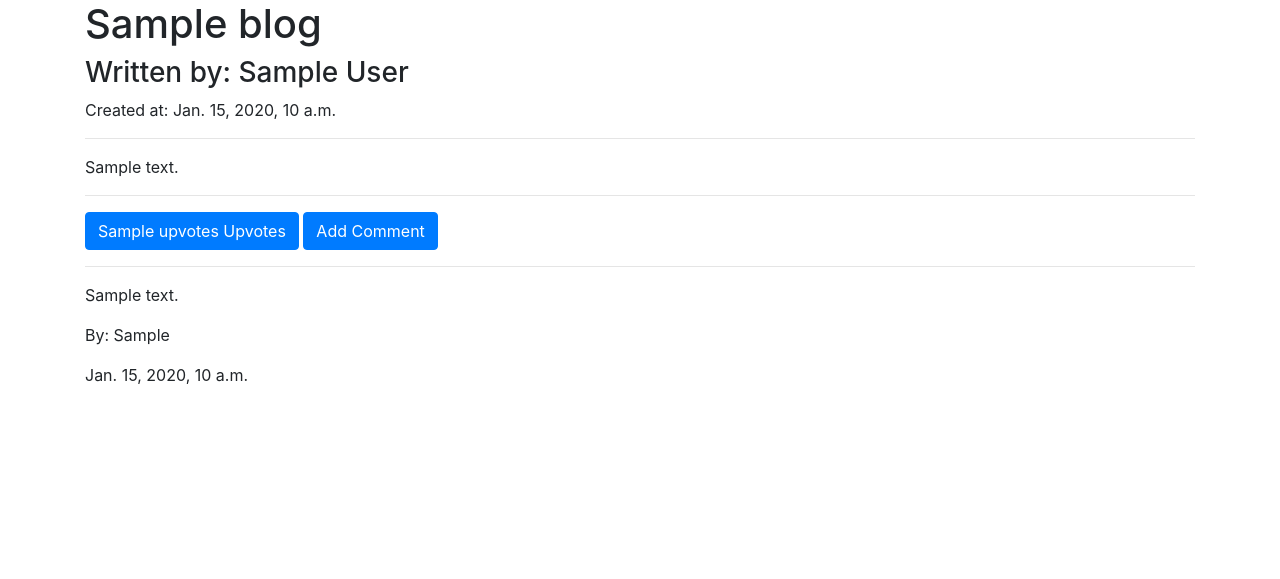
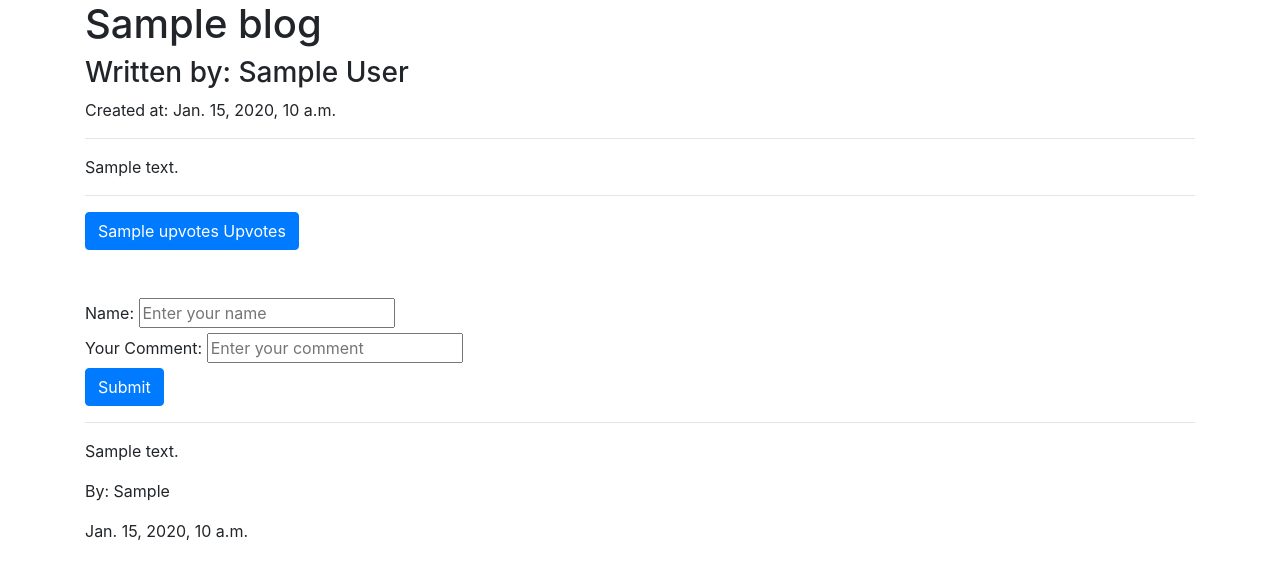
Before and after one commit to Shubh0405/v-blogs, a Django app: template viitblogs/template/blogs/blog_detail.html in a window 1280 px wide. Shown: the part 56-635 px from the top of the page. Run offline with Django 3.2, Linux system fonts and the light colour scheme; tables that the repository leaves empty hold one stand-in row (values such as "Sample post"); the template is opened without the code that fills it: values that come from a table or form of the project are taken from there, most other values are stand-ins (such as "Sample title", 1, 10 or a date in 2020); data that the repository does not hold is empty; some libraries are stand-ins or nearby versions.

Commit message:
comments form added under blog detail page

```diff
--- a/viitblogs/template/blogs/base.html
+++ b/viitblogs/template/blogs/base.html
@@ -3,6 +3,7 @@
 <html lang="en" dir="ltr">
   <head>
     <meta charset="utf-8">
+    <meta name="viewport" content="width=device-width, initial-scale=1.0">
     <title>Vinnovate Blog Website</title>
     <link rel="stylesheet" href="https://maxcdn.bootstrapcdn.com/bootstrap/4.0.0/css/bootstrap.min.css" integrity="sha384-Gn5384xqQ1aoWXA+058RXPxPg6fy4IWvTNh0E263XmFcJlSAwiGgFAW/dAiS6JXm" crossorigin="anonymous">
     <script src="https://code.jquery.com/jquery-3.2.1.slim.min.js" integrity="sha384-KJ3o2DKtIkvYIK3UENzmM7KCkRr/rE9/Qpg6aAZGJwFDMVNA/GpGFF93hXpG5KkN" crossorigin="anonymous"></script>
--- a/viitblogs/template/blogs/blog_detail.html
+++ b/viitblogs/template/blogs/blog_detail.html
@@ -10,7 +10,32 @@
   <hr>
   <!-- <p>{{ blog.upvotes }} Upvotes</p> -->
   <a class="btn btn-primary" href="{% url 'blogs:upvote' slug=blog.slug %}"> {{ blog.upvotes }} Upvotes </a>
-  <a class="btn btn-primary" href="" data-target="#ModalCreateComment" data-toggle="modal">Add Comment</a>
+  <br>
+  <br><br>
+  <!-- <a class="btn btn-primary" href="" data-target="#ModalCreateComment" data-toggle="modal">Add Comment</a> -->
+
+  <form action="{% url 'blogs:add_comments' slug=blog.slug %}" method="post">
+    {% csrf_token %}
+    <label for="writer">Name:</label>
+    <input type="text" name="writer" placeholder="Enter your name">
+    <br>
+    <label for="text">Your Comment:</label>
+    <input type="text" name="text" placeholder="Enter your comment">
+    <br>
+    <input type="submit" name="" value="Submit" class="btn btn-primary">
+    <!-- <label for="reason"><i class="fal fa-money-check-edit-alt"></i> Reason:</label>
+    <input type="text" name="reason" placeholder='reason'>
+    <hr>
+    <label for="amount"><i class="fas fa-money-check-alt"></i> Amount:</label>
+    <input type="number" name="amount" placeholder='Amount'><br>
+    <hr>
+    <p><i class="far fa-users"></i> Select Splitters:</p>
+    {% for member in members_list %}
+    <input type="checkbox" name="splitter" value='{{ member.username }}'>{{ member.username }}<br>
+    {% endfor %}
+    <br>
+    <input type="submit" class="btn btn-primary" name="" value="Submit"> -->
+  </form>
 
   {% for comment in comments %}
   <hr>
@@ -21,7 +46,7 @@
 
 
 
-<div class="modal fade" tabindex="-1" role="dialog" id="ModalCreateComment" data-backdrop="static" data-keyboard="false" aria-labelledby="staticBackdropLabel" aria-hidden="true">
+<!-- <div class="modal fade" tabindex="-1" role="dialog" id="ModalCreateComment" data-backdrop="static" data-keyboard="false" aria-labelledby="staticBackdropLabel" aria-hidden="true">
   <div class="modal-dialog modal-dialog-centered">
     <div class="modal-content">
       <div class="modal-header">
@@ -51,12 +76,12 @@
             <input type="checkbox" name="splitter" value='{{ member.username }}'>{{ member.username }}<br>
             {% endfor %}
             <br>
-            <input type="submit" class="btn btn-primary" name="" value="Submit"> -->
+            <input type="submit" class="btn btn-primary" name="" value="Submit">
           </form>
       </div>
     </div>
   </div>
-</div>
+</div> -->
 
 </div>
 {% endblock %}
```
Also changed, not shown: viitblogs/static/js/blog.js (+2 -5 lines).
